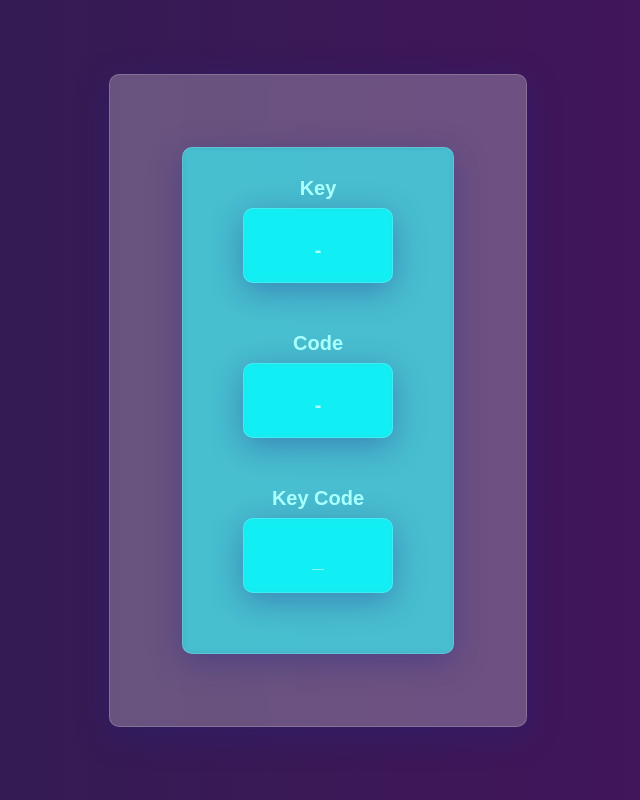
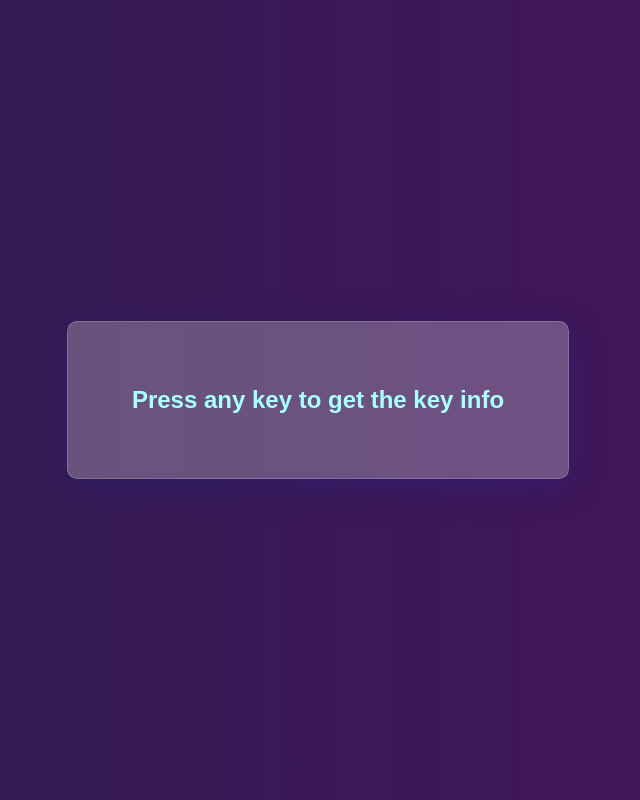
Before and after one commit to shahzaibswe/Key-Code-Project, a PHP site: page / in a window 1280 px wide. Shown: the whole page, without its empty margins (322-962 px from the left). Run offline with PHP 8.4, Linux system fonts and the light colour scheme.

Commit message:
🎨 Palette: Improve onboarding and accessibility
- Replaced empty initial state with a clear "Press any key" onboarding message.
- Added ARIA live regions (`aria-live="polite"`) to ensure key data is announced to screen readers.
- Refactored logic to use standard `event.keyCode` and explicitly label the "Space" key.
- Improved visual polish with a `fadeIn` animation and fixed layout stability for labels.
- Added a journal entry in `.Jules/palette.md` to document UX learnings.

Co-authored-by: shahzaibswe <131589265+shahzaibswe@users.noreply.github.com>

```diff
--- a/Script.js
+++ b/Script.js
@@ -1,14 +1,14 @@
 const container = document.getElementById("key-container");
-container.innerHTML = generateHTML("-", " -", "_");
+
 window.addEventListener("keydown", (e) => {
-    container.innerHTML = generateHTML(e.key, e.code, e.key.charCodeAt(0));
+  container.innerHTML = generateHTML(e.key, e.code, e.keyCode);
 });
 
 function generateHTML(key, code, keyCode) {
   return `
   <div class="key-container">
     <h4>Key</h4>
-        <div class="Key-Content">${key === " " ? "space" : key}</div>
+    <div class="Key-Content">${key === " " ? "Space" : key}</div>
   </div>
   <div class="key-container">
     <h4>Code</h4>
--- a/index.html
+++ b/index.html
@@ -3,22 +3,16 @@
 <head>
   <meta charset="UTF-8">
   <meta name="viewport" content="width=device-width, initial-scale=1.0">
-    <title>Document</title>
+  <title>Key Code Explorer</title>
   <link rel="stylesheet" href="style.css">
 </head>
 <body>
   <div class="container">
-        <div class="key-container" id="key-container">
-            <h4 class="animation">key</h4>
-            <div class="Key-Content animation " >-</div>
-
-            <h4 class="animation">code</h4>
-            <div class="Key-Content" >-</div>
-            <h4 class="animation">Key Code</h4>
-            <div class="Key-Content" >-</div>
+    <div id="key-container" aria-live="polite" aria-atomic="true">
+      <div class="onboarding">Press any key to get the key info</div>
     </div>
   </div>
 
-    <script src="Script.js" ></script>
+  <script src="Script.js"></script>
 </body>
 </html>
--- a/style.css
+++ b/style.css
@@ -1,32 +1,40 @@
- *{
+* {
   box-sizing: border-box;
   margin: 0;
   padding: 0;
   font-family: sans-serif;
+}
 
- }
- body{
+body {
   display: flex;
   justify-content: center;
   align-items: center;
   text-align: center;
   min-height: 100vh;
-    background: linear-gradient( to right, #2e1e4f , #47135e);
+  background: linear-gradient(to right, #2e1e4f, #47135e);
 }
- .container{
+
+.container {
   display: flex;
   flex-direction: column;
   padding: 2rem;
-    background: rgba(255, 255, 2555, 0.25);
-    box-shadow: 0px 8px 32px 0px  rgba(31, 38, 135, 0.35);
+  background: rgba(255, 255, 255, 0.25);
+  box-shadow: 0px 8px 32px 0px rgba(31, 38, 135, 0.35);
   backdrop-filter: blur(4px);
   border-radius: 10px;
-    border: 1px solid rgba(255, 255, 255,0.18);
+  border: 1px solid rgba(255, 255, 255, 0.18);
   transition: background 0.3s ease-in-out;
+}
 
+.onboarding {
+  font-size: 1.5rem;
+  font-weight: bold;
+  color: #afff;
+  padding: 2rem;
 }
- .key-container{
-    display: flex ;
+
+.key-container {
+  display: flex;
   flex-direction: column;
   font-size: 20px;
   font-weight: bold;
@@ -34,28 +42,43 @@
   color: #afff;
   margin: 2.5rem;
   min-width: 150px;
-    background: rgba(0, 255, 255,0.5);
-    box-shadow: 0px 8px 32px 0px rgba(31, 38, 135 , 0.37);
-    backdrop-filter: blur(2.52px) ;
+  background: rgba(0, 255, 255, 0.5);
+  box-shadow: 0px 8px 32px 0px rgba(31, 38, 135, 0.37);
+  backdrop-filter: blur(2.52px);
   border-radius: 10px;
-    border: 1px solid rgb(255, 255,255,0.18);
-    transition:background 0.3s ease-in-out;
+  border: 1px solid rgba(255, 255, 255, 0.18);
+  transition: background 0.3s ease-in-out;
+  position: relative;
+  animation: fadeIn 0.4s ease-out;
 }
 
-.key-container h4{
+@keyframes fadeIn {
+  from {
+    opacity: 0;
+    transform: translateY(10px);
+  }
+  to {
+    opacity: 1;
+    transform: translateY(0);
+  }
+}
+
+.key-container h4 {
   position: absolute;
-    top: -2rem;
+  top: -2.2rem;
   left: 0;
   text-align: center;
   width: 100%;
 }
-.Key-Content{
+
+.Key-Content {
   margin-top: 10px;
+}
 
-}
-.container:hover{
+.container:hover {
   background-color: rgba(255, 255, 255, 0.35);
 }
-.key-container:hover{
-   background-color: rgba(0, 255, 255,0.7);
+
+.key-container:hover {
+  background-color: rgba(0, 255, 255, 0.7);
 }
```
Also changed, not shown: .Jules/palette.md (added). Lines whose indentation alone changed are shown as unchanged.
